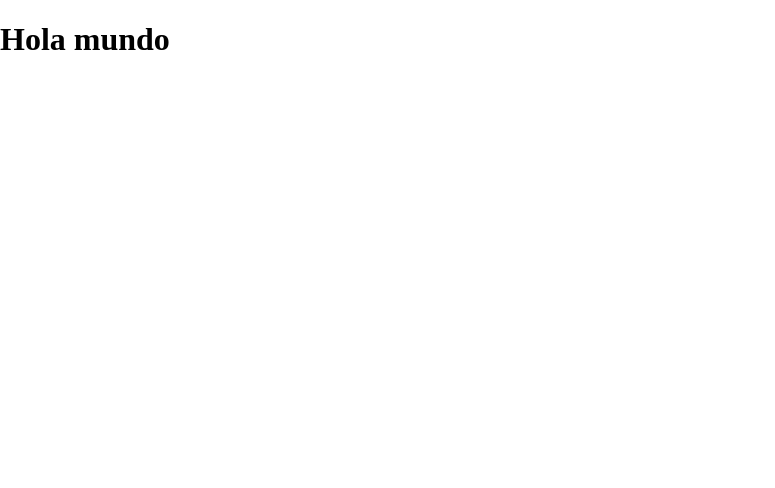
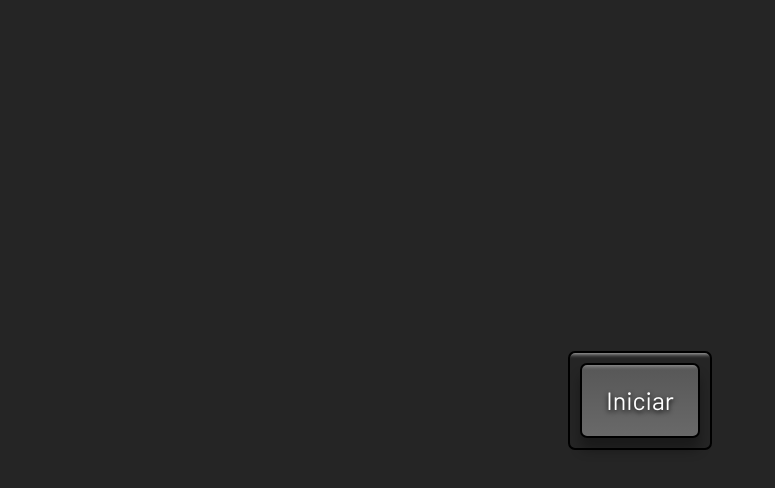
Before and after one commit to titofarinas/pictureinpicture, a plain HTML site: page index.html in a window 1280 px wide. Shown: the whole page, without its empty margins (0-775 px from the left). Drawn offline with Linux system fonts and the light colour scheme.

Commit message:
commentario

```diff
--- a/index.html
+++ b/index.html
@@ -4,13 +4,20 @@
     <meta charset="UTF-8">
     <meta http-equiv="X-UA-Compatible" content="IE=edge">
     <meta name="viewport" content="width=device-width, initial-scale=1.0">
-    <title>Tito Fariñas - picture in picture</title>
-    <link rel="icon" type="image/png" href="https://www.google.com/s2/favicons?domain=css-tricks.com">
-    <link rel="stylesheet" href="https://cdnjs.cloudflare.com/ajax/libs/font-awesome/6.2.0/css/all.min.css">
+    <title>Picture in picture</title>
+    <link rel="icon" type="image/png" href="https://www.google.com/s2/favicons?domain=titofarinas.com">
     <link rel="stylesheet" href="style.css">
 </head>
 <body>
-    <h1>Hola mundo</h1>
+
+    <!-- Video -->
+
+    <video  id="video" controls height="360" width="640" hidden ></video>
+
+    <div class="button-container">
+        <button id="button">Iniciar</button>
+    </div>
+
     <!--Script-->
     <script src="script.js"></script>
 </body>
--- a/script.js
+++ b/script.js
@@ -1 +1,27 @@
-console.log('testing');
+const videoElement = document.getElementById('video');
+const button = document.getElementById('button');
+
+// Prompt to select media stream, pass to video element, then play
+async function selectMediaStream() {
+  try {
+    const mediaStream = await navigator.mediaDevices.getDisplayMedia();
+    videoElement.srcObject = mediaStream;
+    videoElement.onloadedmetadata = () => {
+      videoElement.play();
+    };
+  } catch (error) {
+    // Catch Error Here
+  }
+}
+
+button.addEventListener('click', async () => {
+  // Disable Button
+  button.disabled = true;
+  // Start Picture in Picture
+  await videoElement.requestPictureInPicture();
+  // Reset Button
+  button.disabled = false;
+});
+
+// On Load
+selectMediaStream();
--- a/style.css
+++ b/style.css
@@ -1,8 +1,45 @@
-html{
-    box-sizing: border-box;
+@import url("https://fonts.googleapis.com/css?family=Barlow&display=swap");
+
+html {
+  box-sizing: border-box;
 }
 
-body{
-    margin:0;
-    min-height: 100vh;
+body {
+  margin: 0;
+  height: 100vh;
+  display: flex;
+  align-items: center;
+  justify-content: center;
+  background: rgb(37, 37, 37);
 }
+
+.button-container {
+  border: 2px solid black;
+  padding: 10px;
+  border-radius: 7px;
+  box-shadow: inset 0 20px 4px -19px rgba(255, 255, 255, 0.7);
+}
+
+button {
+  cursor: pointer;
+  outline: none;
+  width: 120px;
+  height: 75px;
+  font-family: Barlow, sans-serif;
+  font-size: 25px;
+  color: white;
+  text-shadow: 0 2px 5px black;
+  background: linear-gradient(to top, #696969, #575757);
+  border: 2px solid black;
+  border-radius: 7px;
+  box-shadow: inset 0 20px 4px -19px rgba(255, 255, 255, 0.4), 0 12px 12px 0 rgba(0, 0, 0, 0.3);
+}
+
+button:hover {
+  background: linear-gradient(to bottom, #696969, #575757);
+}
+
+button:active {
+  transform: translateY(3px);
+  box-shadow: 0 6px 6px 0 rgba(0, 0, 0, 0.3);
+}
```
